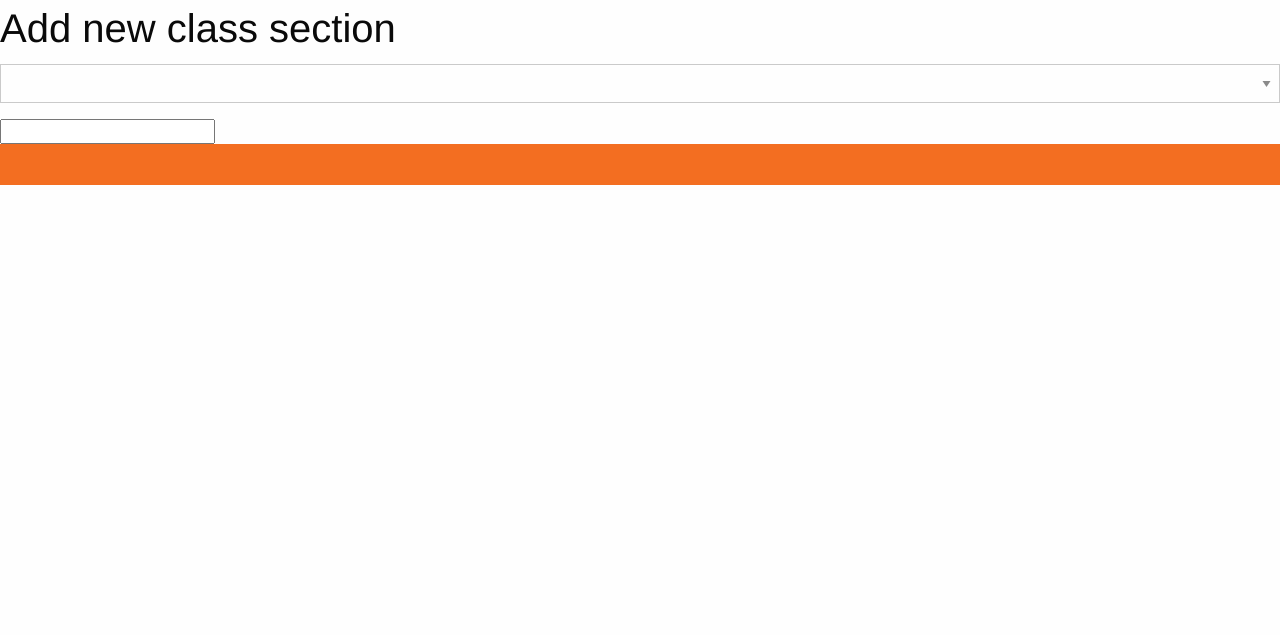
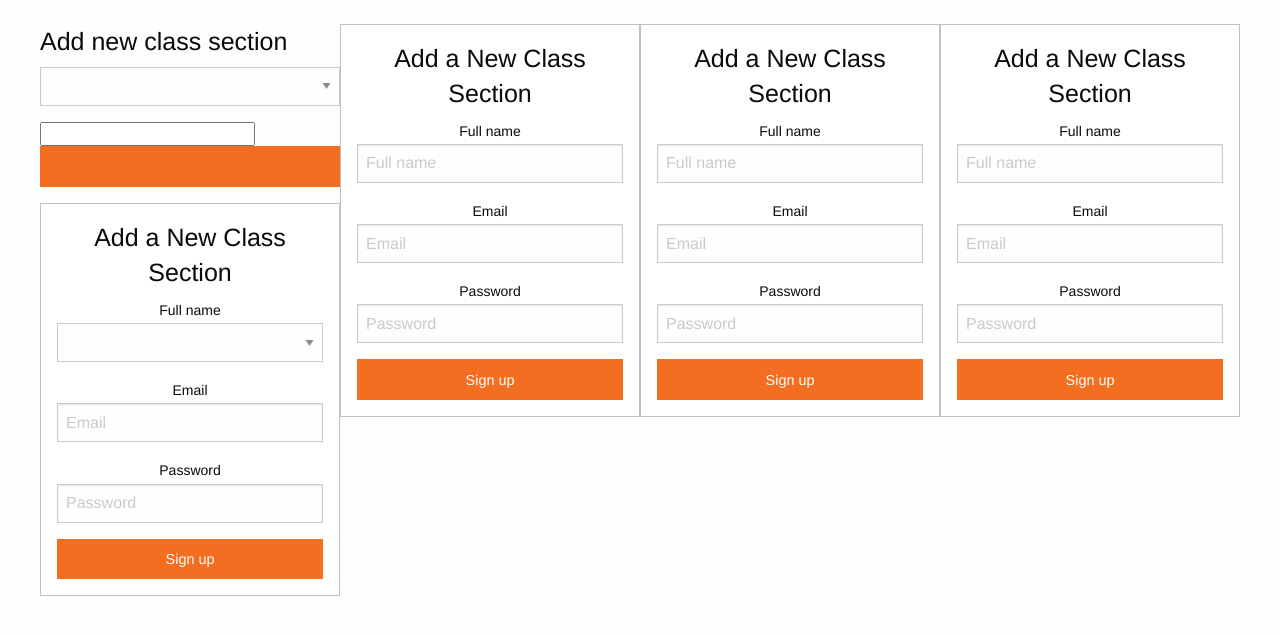
Before and after one commit to rl5849/SIS, a PHP site: page /GetProfessorByID/admin.php in a window 1280 px wide. Shown: the part 62-697 px from the top of the page. Run offline with PHP 8.4, Linux system fonts and the light colour scheme; data that the repository does not hold is empty; some libraries are stand-ins or nearby versions.

Commit message:
IM GOING IN!

```diff
--- a/admin.php
+++ b/admin.php
@@ -8,13 +8,18 @@
     <link rel="stylesheet" href="css/app.css">
     <script src="https://code.jquery.com/jquery-1.10.2.js"></script>
 </head>
-
+<body>
     <!-- Load Nav Bar and Callouts -->
     <div id="nav-placeholder"></div>
     <div id="callouts-placeholder"></div>
     <!-- End load Nave Bar and Callouts -->
+    <div class="grid-container">
+
+        <div class="grid-x grid-padding-x" style="padding-top:2%;">
+
+            <div class="small-12 medium-3 large-3 columns">
                 <div>
-    <h2>Add new class section</h2>
+                    <h4>Add new class section</h4>
                     <form method ="post" >
                         <select name="class" id="class">
 
@@ -34,7 +39,105 @@
                         <input type="hidden" name="class_id" value="<?php ?>">
                         <input type="hidden" name="user_id" value="<?php ?>">
                         <input type="submit" class="button expanded rit-orange" value="<?php ?>">
+
                     </form>
+
+                    <!-- Start new form -->
+                    <form class="callout text-center" method=""post">
+                        <h4>Add a New Class Section</h4>
+                        <div class="floated-label-wrapper">
+                            <label for="full-name">Full name</label>
+                            <!--<input type="text" id="full-name" name="full name input" placeholder="Full name">-->
+                            <select name="class" id="class">
+
+                                <?php
+                                $class_list = file_get_contents("http://127.0.0.1:5002/GetClasses");
+                                $class_list = json_decode($class_list, true);
+
+                                foreach ($class_list["classes"] as $class){
+                                    ?>
+                                    <option value="<?php echo $class["class_id"]; ?>"><?php echo $class["name"]; ?></option>
+                                    <?php
+                                }
+                                ?>
+                            </select>
+                        </div>
+                        <div class="floated-label-wrapper">
+                            <label for="email">Email</label>
+                            <input type="email" id="email" name="email input" placeholder="Email">
+                        </div>
+                        <div class="floated-label-wrapper">
+                            <label for="pass">Password</label>
+                            <input type="password" id="pass" name="password input" placeholder="Password">
+                        </div>
+                        <input class="button expanded" type="submit" value="Sign up">
+                    </form>
+                    <!-- End new form -->
+                </div>
+            </div>
+            <div class="small-12 medium-3 large-3 columns">
+                <!-- Start new form -->
+                <form class="callout text-center" method=""post">
+                <h4>Add a New Class Section</h4>
+                <div class="floated-label-wrapper">
+                    <label for="full-name">Full name</label>
+                    <input type="text" id="full-name" name="full name input" placeholder="Full name">
+                </div>
+                <div class="floated-label-wrapper">
+                    <label for="email">Email</label>
+                    <input type="email" id="email" name="email input" placeholder="Email">
+                </div>
+                <div class="floated-label-wrapper">
+                    <label for="pass">Password</label>
+                    <input type="password" id="pass" name="password input" placeholder="Password">
+                </div>
+                <input class="button expanded" type="submit" value="Sign up">
+                </form>
+                <!-- End new form -->
+            </div>
+            <div class="small-12 medium-3 large-3 columns">
+                <!-- Start new form -->
+                <form class="callout text-center" method=""post">
+                <h4>Add a New Class Section</h4>
+                <div class="floated-label-wrapper">
+                    <label for="full-name">Full name</label>
+                    <input type="text" id="full-name" name="full name input" placeholder="Full name">
+                </div>
+                <div class="floated-label-wrapper">
+                    <label for="email">Email</label>
+                    <input type="email" id="email" name="email input" placeholder="Email">
+                </div>
+                <div class="floated-label-wrapper">
+                    <label for="pass">Password</label>
+                    <input type="password" id="pass" name="password input" placeholder="Password">
+                </div>
+                <input class="button expanded" type="submit" value="Sign up">
+                </form>
+                <!-- End new form -->
+            </div>
+
+
+            <div class="small-12 medium-3 large-3">
+                <!-- Start new form -->
+                <form class="callout text-center">
+                    <h4>Add a New Class Section</h4>
+                    <div class="floated-label-wrapper">
+                        <label for="full-name">Full name</label>
+                        <input type="text" id="full-name" name="full name input" placeholder="Full name">
+                    </div>
+                    <div class="floated-label-wrapper">
+                        <label for="email">Email</label>
+                        <input type="email" id="email" name="email input" placeholder="Email">
+                    </div>
+                    <div class="floated-label-wrapper">
+                        <label for="pass">Password</label>
+                        <input type="password" id="pass" name="password input" placeholder="Password">
+                    </div>
+                    <input class="button expanded" type="submit" value="Sign up">
+                </form>
+                <!-- End new form -->
+            </div>
+        </div>
     </div>
 
 
```
Lines whose indentation alone changed are shown as unchanged.
